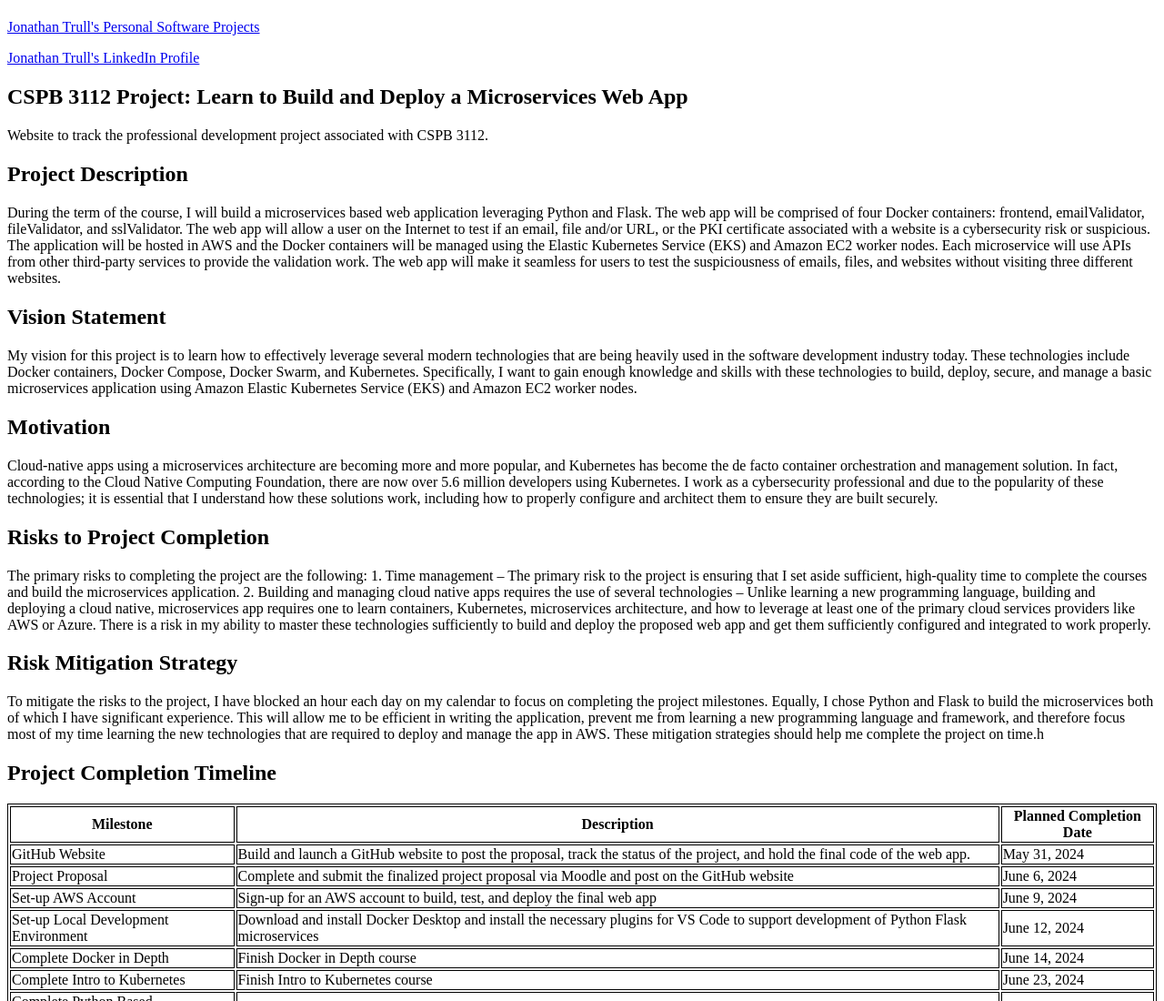
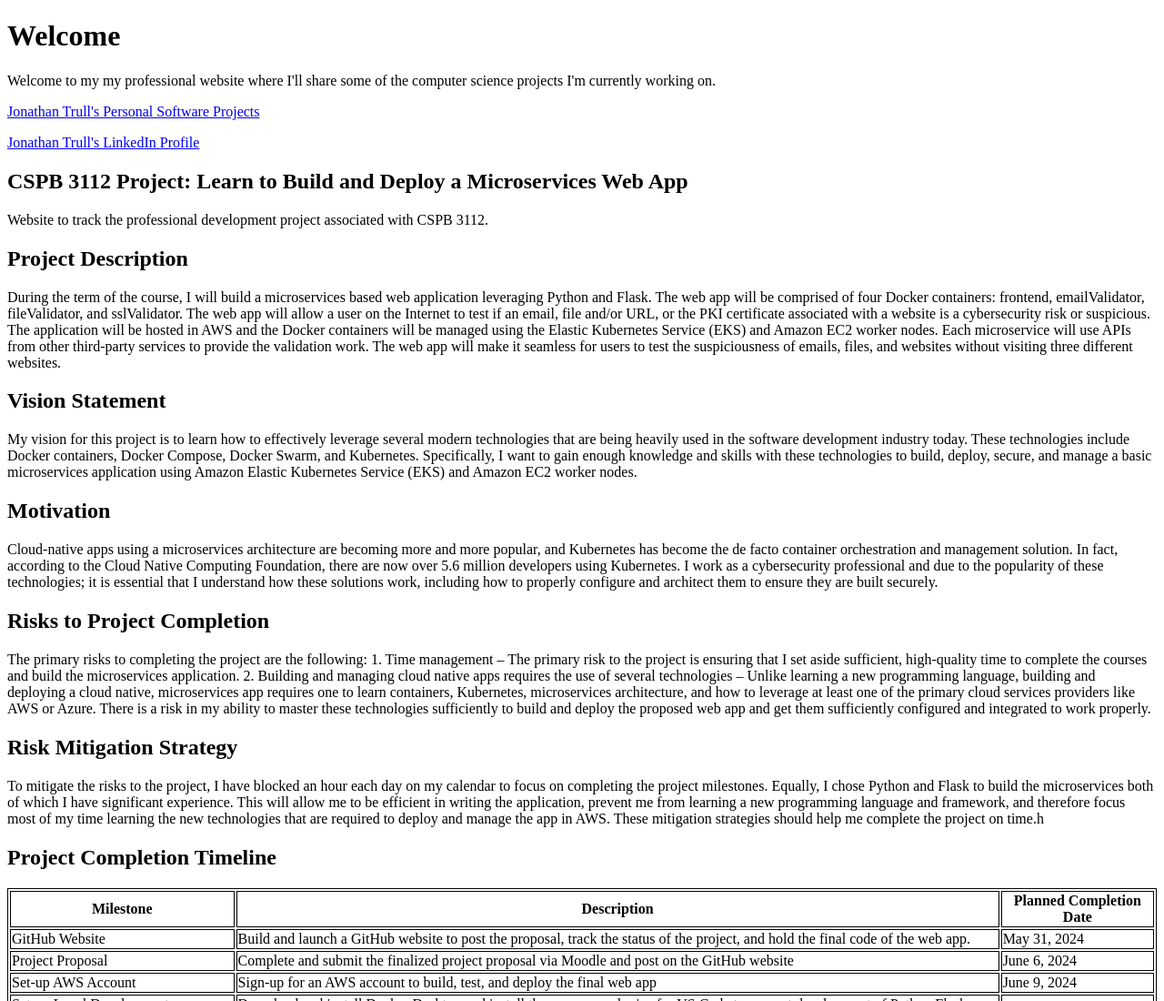
Before and after one commit to TrullJ/trullj.github.io, a plain HTML site: page index.html in a window 1280 px wide. Shown: the top 1100 px of the page at 91% size. Drawn offline with Linux system fonts and the light colour scheme.

Commit message:
Update index.html

```diff
--- a/index.html
+++ b/index.html
@@ -9,7 +9,10 @@ table, th, td {
     <title>Jonathan Trull Professional Website</title>
   </head>
   <body>
-    <H1></H1>
+    <H1>Welcome</H1>
+
+    <p>Welcome to my my professional website where I'll share some of the computer science projects
+      I'm currently working on.</p>
 
     <p><a href="https://github.com/TrullJ">Jonathan Trull's Personal Software Projects</a></p>
     <p><a href="https://www.linkedin.com/in/jonathantrull/">Jonathan Trull's LinkedIn Profile</a></p>
```
